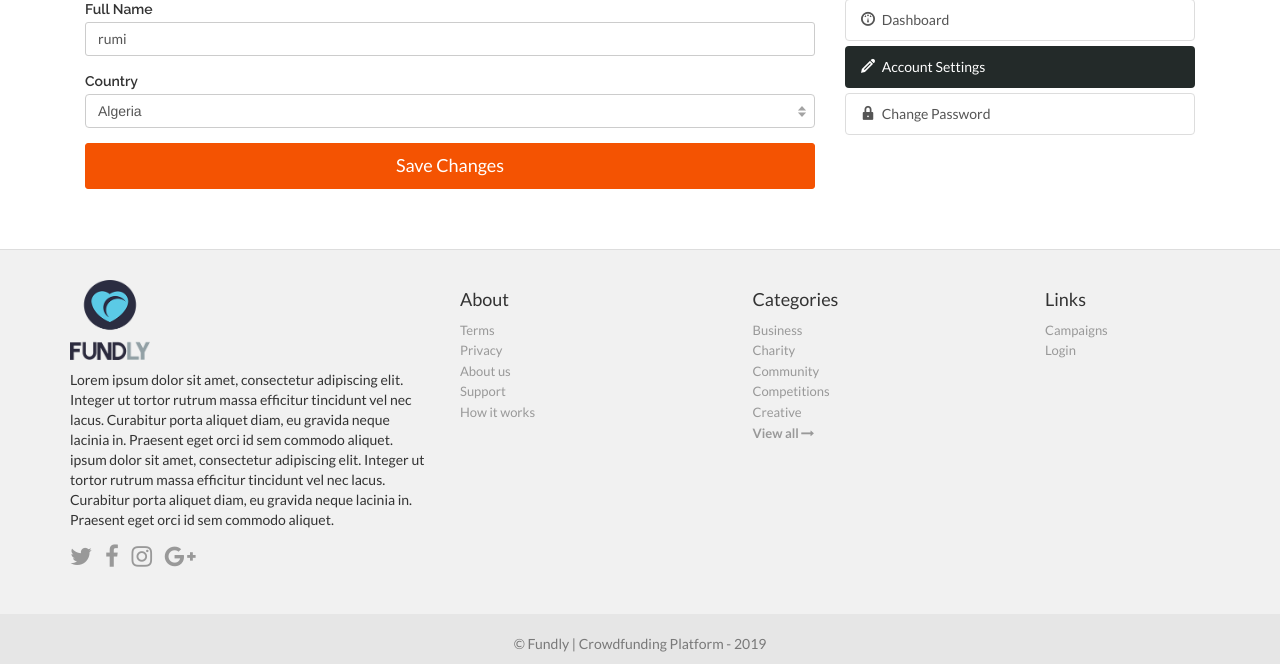
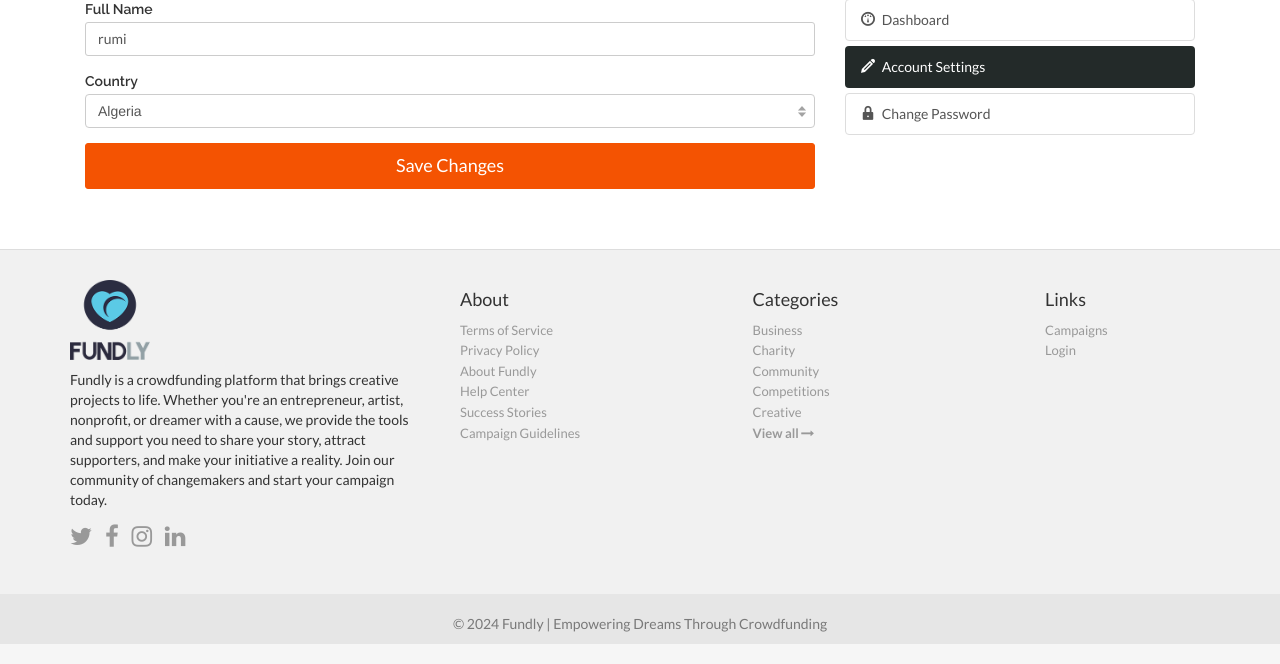
Before and after one commit to manjurulhoque/Qonty, a Django app: page /accounts/setting in a window 1280 px wide. Shown: the part 221-885 px from the top of the page. Run offline with Django 3.2, Linux system fonts and the light colour scheme; a user stored in the database is signed in; data comes from the database, SQL or seed files in the repository; some libraries are stand-ins or nearby versions; some web fonts are replaced.

Commit message:
chore: updated footer

```diff
--- a/templates/includes/footer.html
+++ b/templates/includes/footer.html
@@ -8,22 +8,16 @@
                 <a href="{% url 'core:home' %}">
                     <img src="{% static 'img/logo.png' %}" style="height: 80px; width: 80px"/>
                 </a>
-                <p class="margin-tp-xs">Lorem ipsum dolor sit amet, consectetur adipiscing elit. Integer ut tortor
-                    rutrum massa efficitur tincidunt vel nec lacus. Curabitur porta aliquet diam, eu gravida neque
-                    lacinia in. Praesent eget orci id sem commodo aliquet. ipsum dolor sit amet, consectetur adipiscing
-                    elit. Integer ut tortor rutrum massa efficitur tincidunt vel nec lacus. Curabitur porta aliquet
-                    diam, eu gravida neque lacinia in. Praesent eget orci id sem commodo aliquet.</p>
+                <p class="margin-tp-xs">Fundly is a crowdfunding platform that brings creative projects to life.
+                    Whether you're an entrepreneur, artist, nonprofit, or dreamer with a cause, we provide the tools
+                    and support you need to share your story, attract supporters, and make your initiative a reality.
+                    Join our community of changemakers and start your campaign today.</p>
 
                 <ul class="list-inline">
-
-                    <li><a href="https://www.twitter.com/" class="ico-social"><i class="fa fa-twitter"></i></a></li>
-
-                    <li><a href="https://www.facebook.com/fundme" class="ico-social"><i class="fa fa-facebook"></i></a>
-                    </li>
-
-                    <li><a href="https://www.instagram.com/" class="ico-social"><i class="fa fa-instagram"></i></a></li>
-
-                    <li><a href="https://plus.google.com/" class="ico-social"><i class="fa fa-google-plus"></i></a></li>
+                    <li><a href="https://www.twitter.com/fundly" class="ico-social"><i class="fa fa-twitter"></i></a></li>
+                    <li><a href="https://www.facebook.com/fundly" class="ico-social"><i class="fa fa-facebook"></i></a></li>
+                    <li><a href="https://www.instagram.com/fundly" class="ico-social"><i class="fa fa-instagram"></i></a></li>
+                    <li><a href="https://www.linkedin.com/company/fundly" class="ico-social"><i class="fa fa-linkedin"></i></a></li>
                 </ul>
 
             </div><!-- ./End col-md-* -->
@@ -32,11 +26,12 @@
             <div class="col-md-3 margin-tp-xs">
                 <h4 class="margin-top-zero">About</h4>
                 <ul class="list-unstyled">
-                    <li><a class="link-footer" href="#">Terms</a></li>
-                    <li><a class="link-footer" href="#">Privacy</a></li>
-                    <li><a class="link-footer" href="#">About us</a></li>
-                    <li><a class="link-footer" href="#">Support</a></li>
-                    <li><a class="link-footer" href="#">How it works</a></li>
+                    <li><a class="link-footer" href="#">Terms of Service</a></li>
+                    <li><a class="link-footer" href="#">Privacy Policy</a></li>
+                    <li><a class="link-footer" href="#">About Fundly</a></li>
+                    <li><a class="link-footer" href="#">Help Center</a></li>
+                    <li><a class="link-footer" href="#">Success Stories</a></li>
+                    <li><a class="link-footer" href="#">Campaign Guidelines</a></li>
                 </ul>
             </div><!-- ./End col-md-* -->
 
@@ -76,7 +71,7 @@
     <div class="container">
         <div class="row">
             <div class="col-md-12 text-center padding-top-20">
-                <p>&copy; Fundly | Crowdfunding Platform - 2019</p>
+                <p>&copy; {% now "Y" %} Fundly | Empowering Dreams Through Crowdfunding</p>
             </div><!-- ./End col-md-* -->
         </div>
     </div>
```
